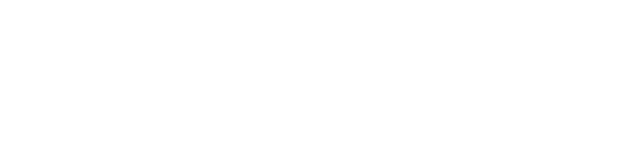
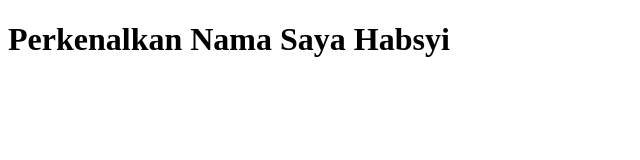
Before and after one commit to akunbelajar01/latihan_git, a plain HTML site: page index.html in a window 1280 px wide. Shown: the whole page, without its empty margins (0-640 px from the left). Drawn offline with Linux system fonts and the light colour scheme.

Commit message:
mengubah konten index.html dan membuat file style.css

```diff
--- a/index.html
+++ b/index.html
@@ -6,6 +6,6 @@
     <title>Latihan Git</title>
 </head>
 <body>
-
+    <h1>Perkenalkan Nama Saya Habsyi</h1>
 </body>
 </html>
--- /dev/null
+++ b/style.css
@@ -0,0 +1,3 @@
+body{
+    font-family: arial;
+}
```
